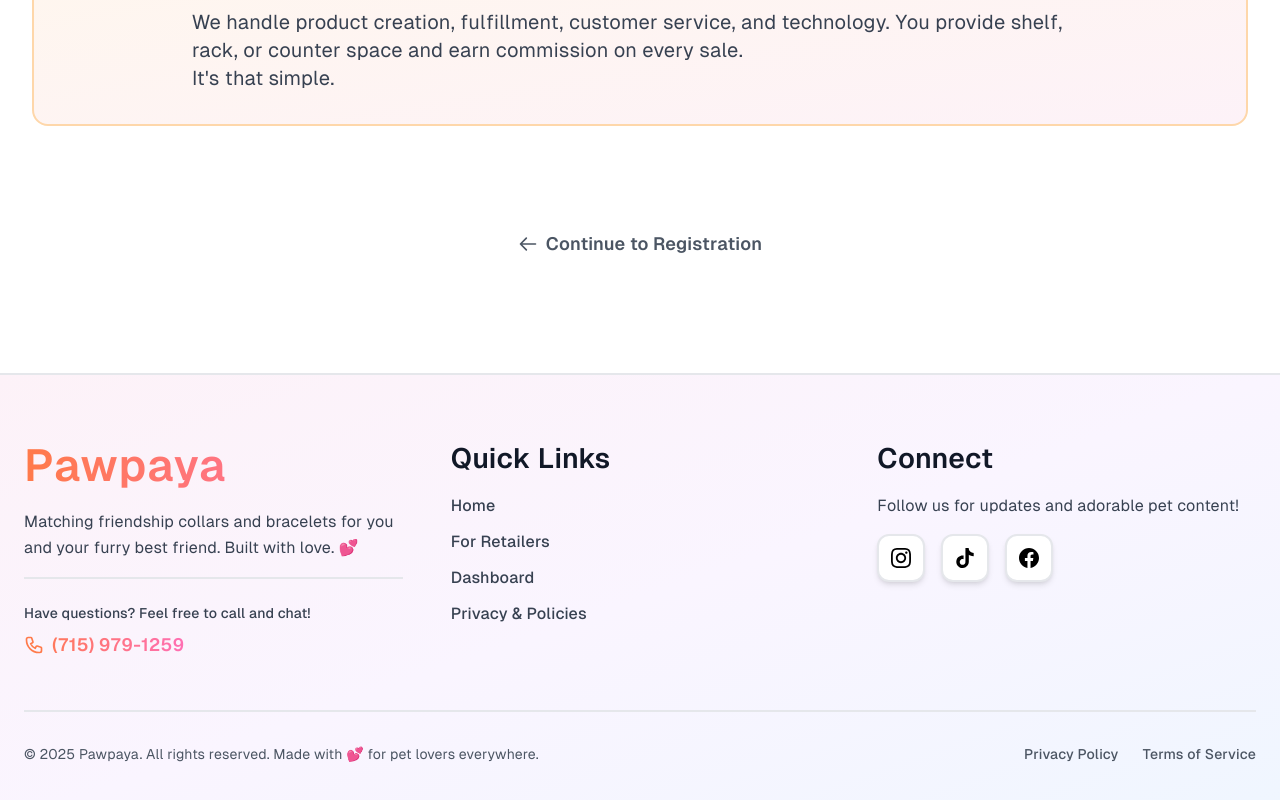
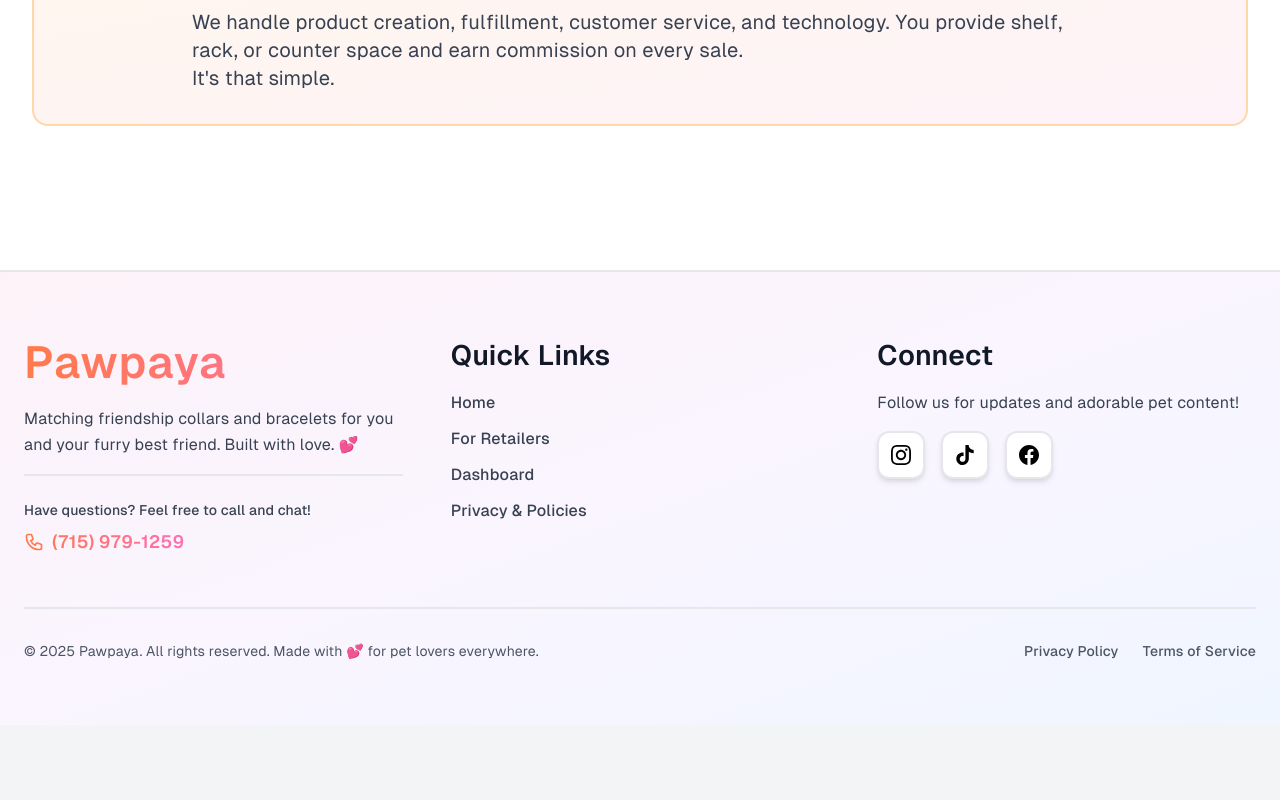
Before and after one commit to pawpayaco/tapify-marketplace, a Next.js app: page /onboard/about in a window 1280 px wide. Shown: the part 3400-4200 px from the top of the page. After the commit the page ends 4125 px from the top, so only its background shows below. Built offline with nearby package versions, Linux system fonts and the light colour scheme; no server answers.

Commit message:
Sync latest UID and Priority Display fixes

```diff
--- a/pages/onboard/about.js
+++ b/pages/onboard/about.js
@@ -331,24 +331,6 @@
             </div>
           </motion.div>
         </motion.section>
-
-        {/* Final CTA Section */}
-        <motion.section
-          initial={{ opacity: 0, y: 30 }}
-          whileInView={{ opacity: 1, y: 0 }}
-          viewport={{ once: true }}
-          transition={{ duration: 0.6 }}
-          className="mb-8 md:mb-12"
-        >
-          <div className="text-center pt-4 md:pt-6">
-            <Link href="/onboard" className="text-gray-600 hover:text-gray-900 font-bold inline-flex items-center gap-2 hover:gap-3 transition-all text-base md:text-lg">
-              <svg className="w-4 h-4 md:w-5 md:h-5" fill="none" stroke="currentColor" viewBox="0 0 24 24">
-                <path strokeLinecap="round" strokeLinejoin="round" strokeWidth={2} d="M10 19l-7-7m0 0l7-7m-7 7h18" />
-              </svg>
-              Continue to Registration
-            </Link>
-          </div>
-        </motion.section>
       </div>
     </div>
     </>
```
